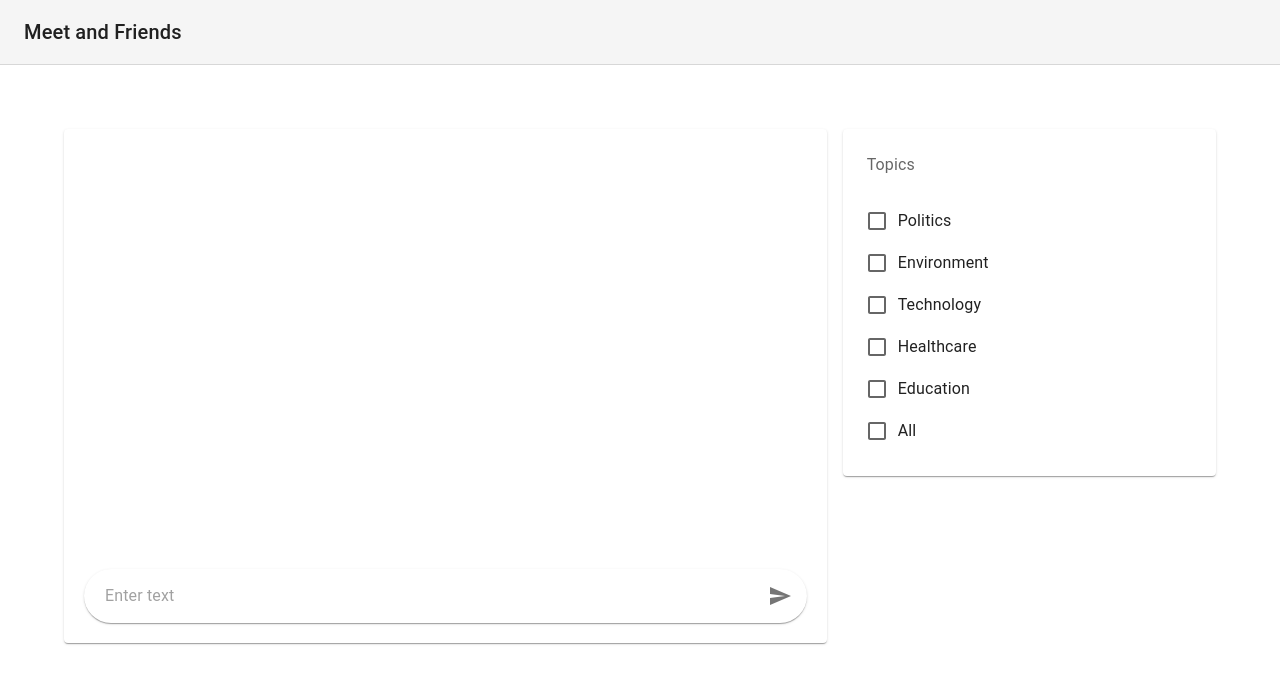
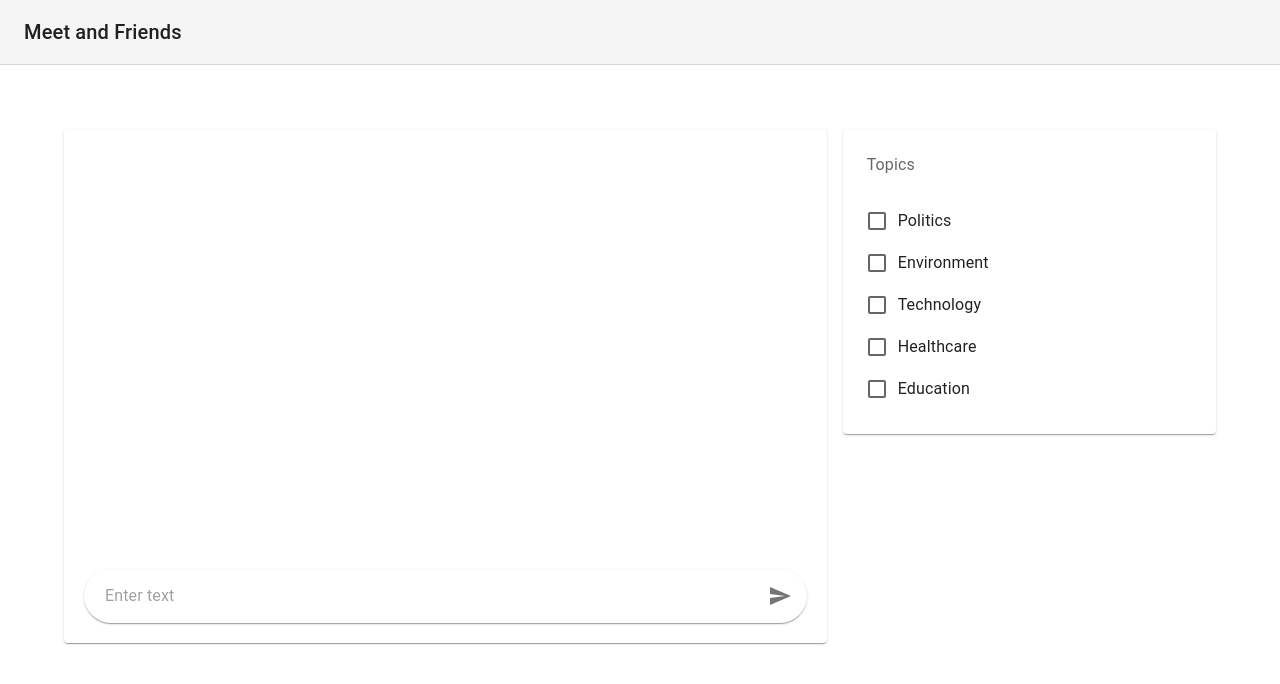
Before and after one commit to adityavj2010/ir_project_4, a React (Create React App) app in the folder frontend/: page / in a window 1280 px wide. Shown: the top 684 px of the page. Built offline with nearby package versions, Linux system fonts and the light colour scheme.

Commit message:
Updated form

```diff
--- a/frontend/src/components/topics/Topics.jsx
+++ b/frontend/src/components/topics/Topics.jsx
@@ -8,28 +8,27 @@ import FormControlLabel from "@mui/material/FormControlLabel";
 import FormHelperText from "@mui/material/FormHelperText";
 import Checkbox from "@mui/material/Checkbox";
 
-const topics = [
+const topics_array = [
   {
     text: "Politics",
-    value: 0,
+    value: "Politics",
   },
   {
     text: "Environment",
-    value: 1,
+    value: "Environment",
   },
   {
     text: "Technology",
-    value: 2,
+    value: "Technology",
   },
   {
     text: "Healthcare",
-    value: 3,
+    value: "Healthcare",
   },
   {
     text: "Education",
-    value: 4,
+    value: "Education",
   },
-  { text: "All", value: 5 },
 ];
 
 function ControlLabel(props) {
@@ -43,25 +42,33 @@ function ControlLabel(props) {
   );
 }
 
-function Topics() {
+function Topics(props) {
+  const topicProps = props.data.topics;
+  const { data, updateData } = props;
 
-    const handleChange = (value) => ()=>{
-        if(value == 5)
-        {
-            //Select all
-        }
-        else {
-            //Do shit
-        }
-
+  const handleChange = (key) => (value) => {
+    const { messages, topics } = data;
+    console.log(key,topics[key])
+    if(topics[key])
+    {
+      topics[key] = false
+    } else {
+      topics[key] = true
     }
 
+    updateData({
+      ...data,
+      topics:topics,
+    });
+
+  }
+  console.log(topicProps)
   return (
     <FormControl sx={{ m: 3 }} component="fieldset" variant="standard">
       <FormLabel component="legend">Topics</FormLabel>
       <br/>
       <FormGroup>
-        {topics.map(data=><ControlLabel key={data.value} {...data} handleChange={handleChange(data.value)} />)}
+        {topics_array.map(data=><ControlLabel key={data.value} {...data} checked={Boolean(topicProps[data.value])} handleChange={handleChange(data.value)} />)}
       </FormGroup>
 
     </FormControl>
```
